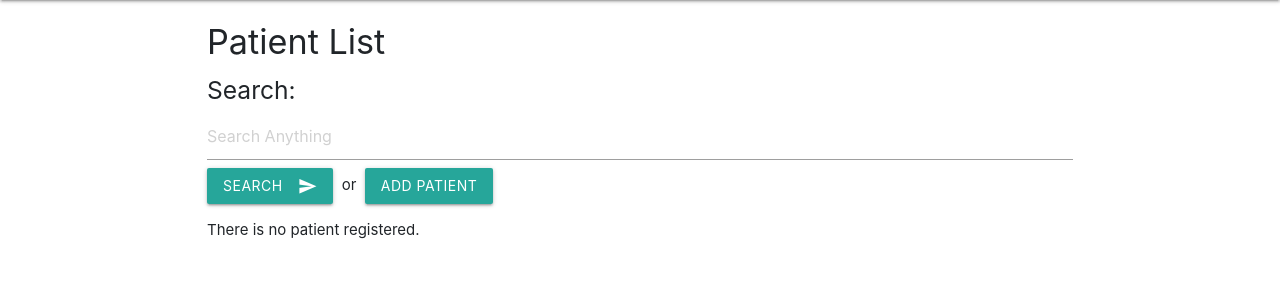
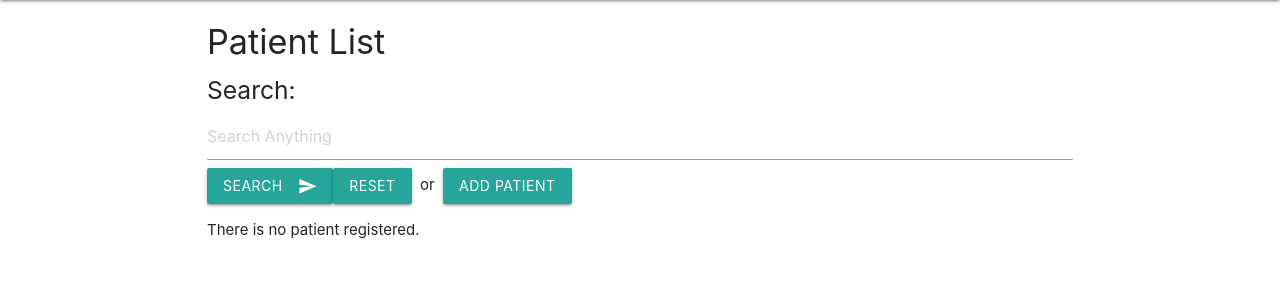
Before and after one commit to feinz/localpatient, a Django app: page /catalog/patient_list/ in a window 1280 px wide. Shown: the part 64-364 px from the top of the page. Run offline with Django 3.2, Linux system fonts and the light colour scheme; the visitor is signed in with stand-in values (Sample User, id 1); data that the repository does not hold is empty; some libraries are stand-ins or nearby versions.

Commit message:
some housekeeping

```diff
--- a/catalog/templates/base_generic.html
+++ b/catalog/templates/base_generic.html
@@ -110,6 +110,7 @@
   $(document).ready(function() {
     $('select').formSelect();
   });
+
 </script>
 
 </body>
--- a/catalog/templates/catalog/patient_list.html
+++ b/catalog/templates/catalog/patient_list.html
@@ -8,8 +8,9 @@
 <h5>Search: </h5>
 <form method='GET' action='{% url "patient_list" %}'>
     <input type='text' name='q' placeholder="Search Anything" value='{{ request.GET.q }}' id='entry'>
-    <button type='submit' value='Search' class='btn waves-effect waves-light'>Search <i class="material-icons right">send</i></button>
+    <button type='submit' class='btn waves-effect waves-light'>Search <i class="material-icons right">send</i></button>
 </form>
+<button type='button' value='Cancel' class='waves-effect waves-light btn' onclick="location.href='{% url 'patient_list' %}'">Reset</button>
 &nbspor&nbsp
 <button type='button' value='Add Patient' class='waves-effect waves-light btn' onclick="window.location.href='{%url 'patient_create' %}'">Add Patient</button>
 <p></p>
--- a/catalog/views.py
+++ b/catalog/views.py
@@ -62,7 +62,7 @@ class PatientListView(LoginRequiredMixin, generic.ListView):
         def get_queryset(self):
             query = self.request.GET.get('q')
             if query: #if search something
-                object_list = self.model.objects.filter(Q(name__contains=query) | Q(identity_card_number__contains=query) | Q(address__contains=query) | Q(description__contains=query) | Q(transfer__contains=query) | Q(patient_number__contains=query) | Q(patient_status__contains=query))
+                object_list = self.model.objects.filter(Q(name__contains=query) | Q(identity_card_number__contains=query) | Q(transfer__contains=query) | Q(patient_status__contains=query))
                 return object_list
             else: #no search, display all patient
                 object_list = self.model.objects.all()
```
